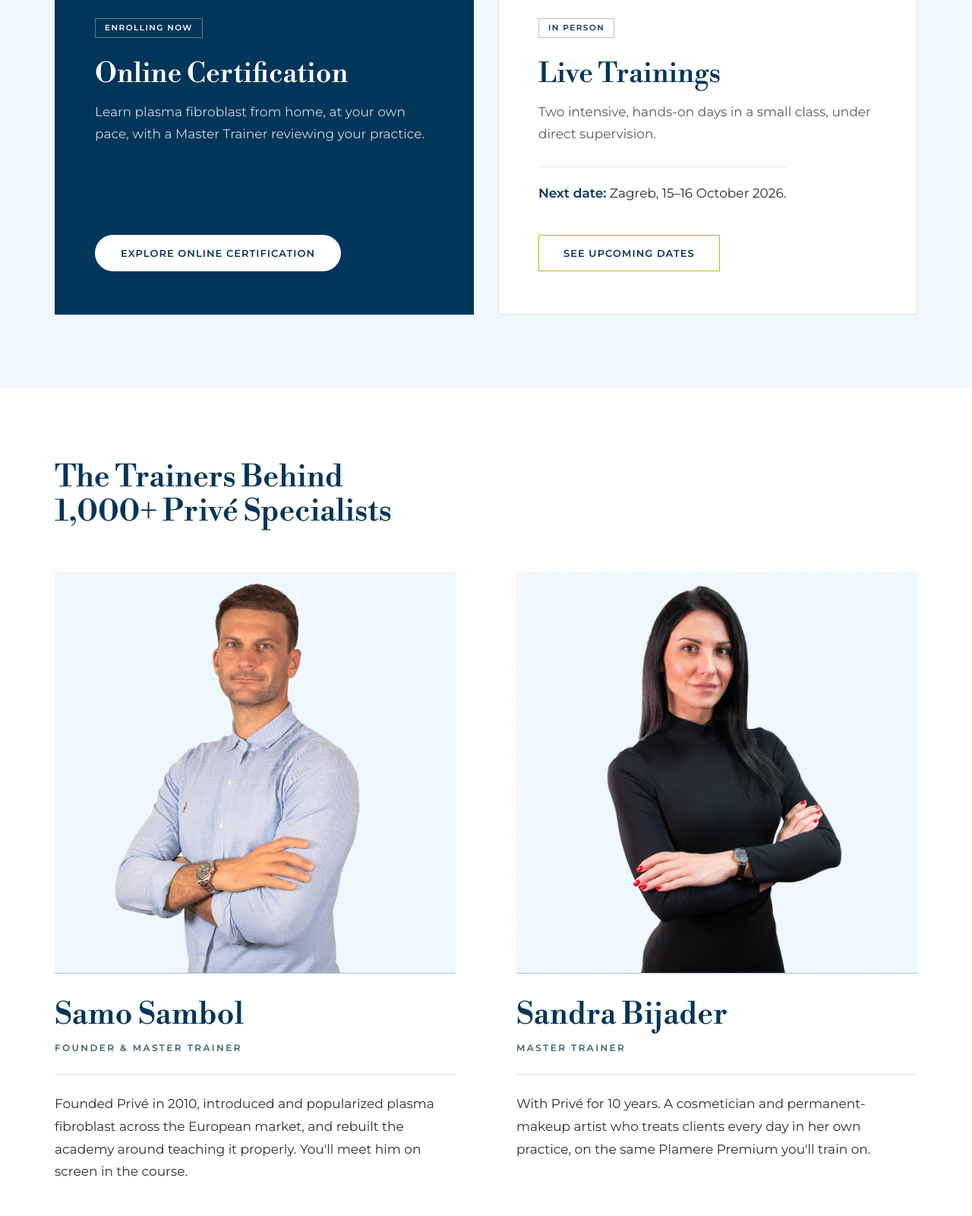
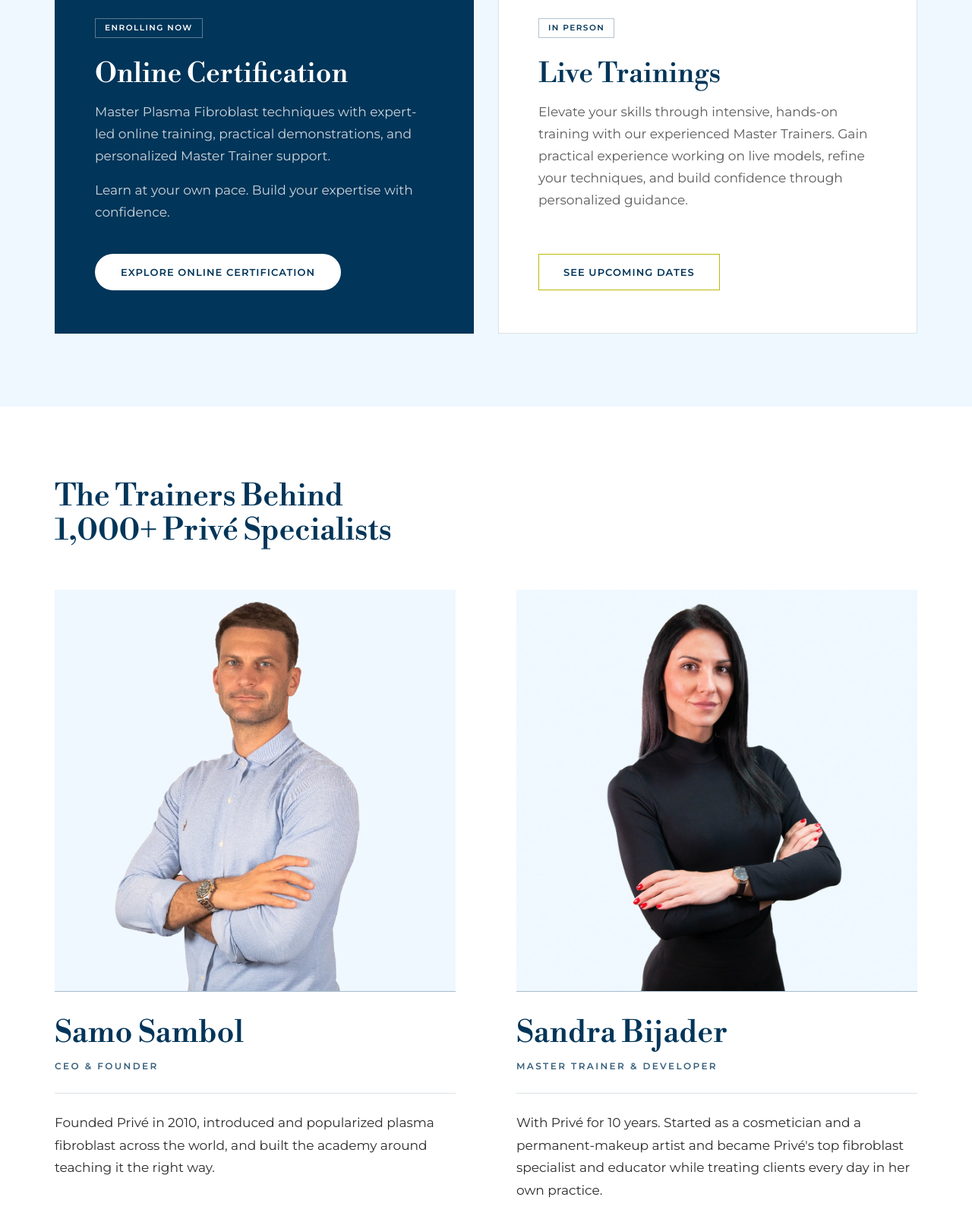
Before and after one commit to josipherman4-ship-it/prive-website, a plain HTML site: page index.html in a window 1280 px wide. Shown: the part 1420-3020 px from the top of the page at 76% size. Drawn offline with nearby package versions, Linux system fonts and the light colour scheme; a script that the page names is missing.

Commit message:
Sync V5 build: Oct 11 copy rewrites
- Home: both How You Train cards rewritten, the live card's next-date
  line cut; Shop and Treatments leads rewritten
- Trainers (Home, Fibroblast): Samo now CEO & Founder, Sandra Master
  Trainer & Developer, both bios rewritten
- About: Samo's role updated to CEO & Founder
- COUNSEL review comments still stripped from this public copy

Co-Authored-By: Claude Opus 5.5 <noreply@anthropic.com>

```diff
--- a/index.html
+++ b/index.html
@@ -1441,7 +1441,8 @@
   <!-- 2. How You Train. v5 2026-10-08: replaces What We Teach (Fibroblast vs Cold Plasma) with the two
        modalities (Josip's review pt. 2). Cold Plasma stays reachable through Online Certification.
        Navy = enrolling now, white = second option, same encoding as before. Copy reuses existing site claims.
-       v5 pt. 4: a photo on each card, one sentence each, the online card's outcome line cut. -->
+       v5 pt. 4: a photo on each card, one sentence each, the online card's outcome line cut.
+       v5 2026-10-11: both cards rewritten to Josip's copy; the live card's next-date line cut. -->
   <section class="pv-section pv-surface-alice" aria-labelledby="pv-teach-title">
     <div class="pv-container">
       <header class="pv-section-head">
@@ -1454,7 +1455,8 @@
           </div>
           <p class="pv-tag pv-tag--inverse">Enrolling now</p>
           <h3 class="pv-track__title">Online Certification</h3>
-          <p class="pv-track__text">Learn plasma fibroblast from home, at your own pace, with a Master Trainer reviewing your practice.</p>
+          <p class="pv-track__text">Master Plasma Fibroblast techniques with expert-led online training, practical demonstrations, and personalized Master Trainer support.</p>
+          <p class="pv-track__text">Learn at your own pace. Build your expertise with confidence.</p>
           <div class="pv-track__cta">
             <a class="pv-btn pv-btn--inverse" href="online-certification.html">Explore Online Certification</a>
           </div>
@@ -1465,9 +1467,7 @@
           </div>
           <p class="pv-tag">In person</p>
           <h3 class="pv-track__title">Live Trainings</h3>
-          <p class="pv-track__text">Two intensive, hands-on days in a small class, under direct supervision.</p>
-          <!-- CONFIRM before the demo (copy deck §10b): Zagreb, 15-16 October 2026 is still on and not sold out. -->
-          <p class="pv-track__outcome"><strong>Next date:</strong> Zagreb, 15&ndash;16 October 2026.</p>
+          <p class="pv-track__text">Elevate your skills through intensive, hands-on training with our experienced Master Trainers. Gain practical experience working on live models, refine your techniques, and build confidence through personalized guidance.</p>
           <div class="pv-track__cta">
             <a class="pv-btn pv-btn--secondary" href="live-trainings.html">See Upcoming Dates</a>
           </div>
@@ -1488,13 +1488,14 @@
      The cutout's hard edge disappears on alice, same as Sandra's alice studio backdrop. -->
 <article class="pv-trainer">
   <div class="pv-trainer__media">
-    <img src="images/v4-samo.webp" alt="Samo Sambol, founder and Master Trainer at Privé Academy" width="1400" height="1399" loading="lazy" decoding="async">
+    <img src="images/v4-samo.webp" alt="Samo Sambol, CEO and founder of Privé Academy" width="1400" height="1399" loading="lazy" decoding="async">
   </div>
   <div class="pv-trainer__body">
     <h3 class="pv-trainer__name">Samo Sambol</h3>
-    <p class="pv-trainer__role">Founder &amp; Master Trainer</p>
-    <!-- v5 pt. 4: bio cut from 47 to 29 words; the microblading history lives on About. "Rebuilt ... properly" kept (Josip moved it here from the Founder section in pt. 1) -->
-    <p class="pv-trainer__bio">Founded Privé in 2010, introduced and popularized plasma fibroblast across the European market, and rebuilt the academy around teaching it properly. You'll meet him on screen in the course.</p>
+    <p class="pv-trainer__role">CEO &amp; Founder</p>
+    <!-- v5 pt. 4: bio cut from 47 to 29 words; the microblading history lives on About.
+         v5 2026-10-11: title and bio rewritten to Josip's copy. "Across the world" widens claim-rules §2 ("European market"); Josip's call. -->
+    <p class="pv-trainer__bio">Founded Privé in 2010, introduced and popularized plasma fibroblast across the world, and built the academy around teaching it the right way.</p>
   </div>
 </article>
 
@@ -1503,13 +1504,14 @@
      Her photo backdrop is alice (#f0f9ff), so it reads as a cutout on an alice section. -->
 <article class="pv-trainer">
   <div class="pv-trainer__media">
-    <img src="images/v4-sandra.jpg" alt="Sandra Bijader, Master Trainer at Privé Academy" width="1200" height="1200" loading="lazy" decoding="async">
+    <img src="images/v4-sandra.jpg" alt="Sandra Bijader, Master Trainer and Developer at Privé Academy" width="1200" height="1200" loading="lazy" decoding="async">
   </div>
   <div class="pv-trainer__body">
     <h3 class="pv-trainer__name">Sandra Bijader</h3>
-    <p class="pv-trainer__role">Master Trainer</p>
-    <!-- v5 pt. 4: bio cut to about 25 words (Istanbul line dropped) -->
-    <p class="pv-trainer__bio">With Privé for 10 years. A cosmetician and permanent-makeup artist who treats clients every day in her own practice, on the same Plamere Premium you'll train on.</p>
+    <p class="pv-trainer__role">Master Trainer &amp; Developer</p>
+    <!-- v5 pt. 4: bio cut to about 25 words (Istanbul line dropped).
+         v5 2026-10-11: title and bio rewritten to Josip's copy. -->
+    <p class="pv-trainer__bio">With Privé for 10 years. Started as a cosmetician and a permanent-makeup artist and became Privé's top fibroblast specialist and educator while treating clients every day in her own practice.</p>
   </div>
 </article>
 
@@ -1666,7 +1668,8 @@
   </section>
 
   <!-- 6. Shop: single brief card. Product banner (2026-10-03) on top below lg, filling the card from lg
-       with the copy in the banner's open left side. -->
+       with the copy in the banner's open left side.
+       v5 2026-10-11: lead rewritten to Josip's copy. -->
   <section class="pv-section pv-surface-white" aria-labelledby="pv-shop-title">
     <div class="pv-container">
       <article class="pv-redirect pv-redirect--banner">
@@ -1675,20 +1678,21 @@
         </div>
         <div class="pv-redirect__text">
           <h2 class="pv-h2" id="pv-shop-title">Privé Shop</h2>
-          <p class="pv-lead">The device, applicators, pre-treatment and aftercare products the Privé protocol is built on. Two regional stores, for Europe and the US.</p>
+          <p class="pv-lead">Explore our specially developed aftercare products, precision-designed needles, and a collection of professional skincare.</p>
           <a class="pv-btn pv-btn--primary pv-btn--block-sm" href="shop.html">Visit the Shop</a>
         </div>
       </article>
     </div>
   </section>
 
-  <!-- 8. Treatments redirect card (same format as Shop, with two healed results) -->
+  <!-- 8. Treatments redirect card (same format as Shop, with two healed results)
+       v5 2026-10-11: lead rewritten to Josip's copy. CONFIRM (Sandra): the consultation is free; the Treatments page doesn't say so. -->
   <section class="pv-section pv-surface-alice" aria-labelledby="pv-treat-title">
     <div class="pv-container">
       <article class="pv-redirect pv-redirect--media">
         <div class="pv-redirect__text">
           <h2 class="pv-h2" id="pv-treat-title">Looking For The Treatment?</h2>
-          <p class="pv-lead">Privé Studio in Zagreb offers plasma pen and cold plasma treatments. Every treatment starts with a consultation, so we can assess your skin and recommend what suits you.</p>
+          <p class="pv-lead">Privé Studio in Zagreb offers plasma fibroblast and cold plasma treatments. Every treatment starts with a free consultation to assess your skin type and which treatment would best serve your needs.</p>
           <a class="pv-btn pv-btn--primary pv-btn--block-sm" href="treatments.html">Visit Privé Studio</a>
         </div>
         <div class="pv-ba">
```
Also changed, not shown: about.html (+1 -1 lines), fibroblast.html (+10 -8 lines).
